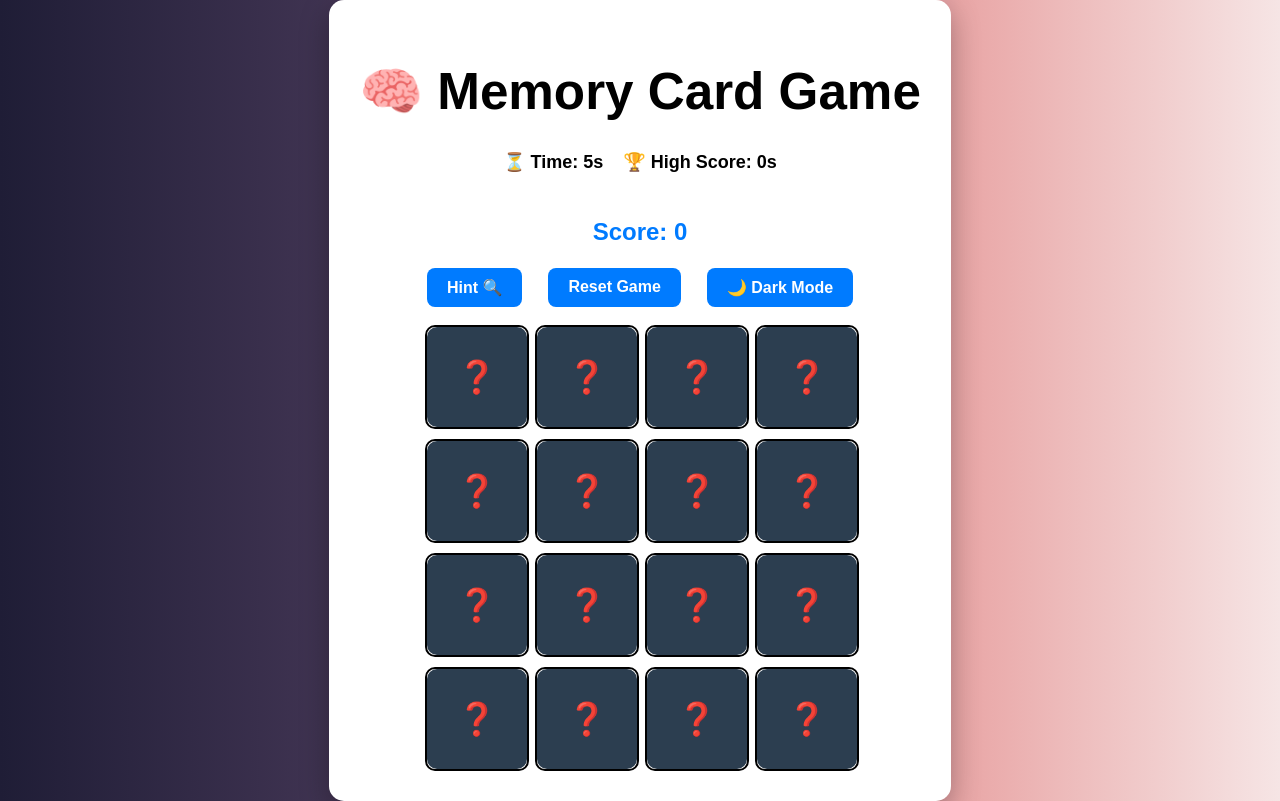
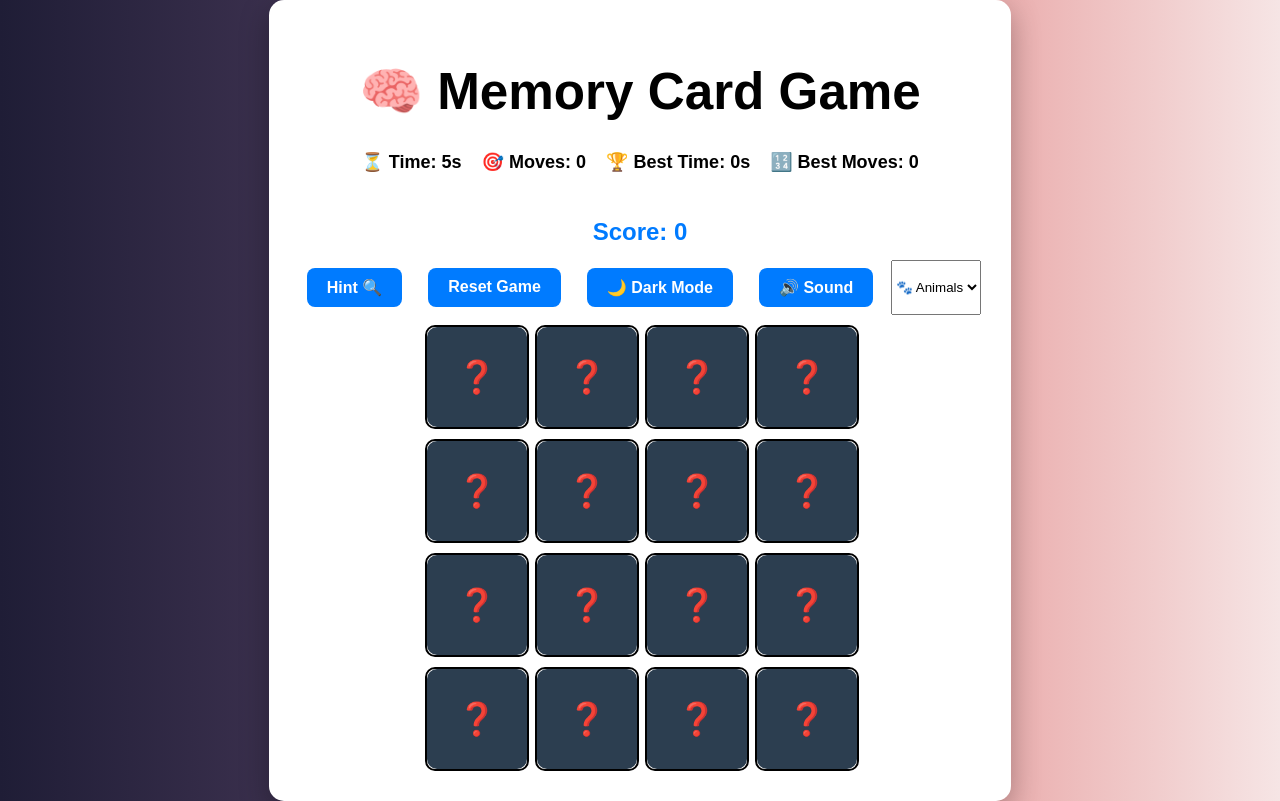
Before and after one commit to Satyam6201/Memory-Card-Game, a React (Vite) app: page / in a window 1280 px wide. Built offline with nearby package versions, Linux system fonts and the light colour scheme.

Commit message:
Add More Feature

```diff
--- a/package.json
+++ b/package.json
@@ -10,6 +10,7 @@
     "preview": "vite preview"
   },
   "dependencies": {
+    "canvas-confetti": "^1.9.3",
     "react": "^19.0.0",
     "react-dom": "^19.0.0"
   },
--- a/src/App.jsx
+++ b/src/App.jsx
@@ -1,11 +1,17 @@
 import React, { useState, useEffect } from "react";
 import CardGrid from "./components/CardGrid";
 import "./styles.css";
+import confetti from "canvas-confetti";
 
-const images = ["🐱", "🐶", "🐼", "🦊", "🐵", "🐸", "🐯", "🐷"];
+const emojiThemes = {
+  animals: ["🐱", "🐶", "🐼", "🦊", "🐵", "🐸", "🐯", "🐷"],
+  fruits: ["🍎", "🍌", "🍇", "🍉", "🍍", "🍑", "🥝", "🍓"],
+  flags: ["🇮🇳", "🇺🇸", "🇬🇧", "🇯🇵", "🇧🇷", "🇫🇷", "🇨🇦", "🇰🇷"],
+};
 
-const generateCards = () => {
-  let cardArray = [...images, ...images]
+const generateCards = (theme) => {
+  const emojis = [...emojiThemes[theme], ...emojiThemes[theme]];
+  return emojis
     .sort(() => Math.random() - 0.5)
     .map((emoji, index) => ({
       id: index,
@@ -13,111 +19,164 @@ const generateCards = () => {
       flipped: false,
       matched: false
     }));
-  return cardArray;
 };
 
 export default function App() {
-  const [cards, setCards] = useState(generateCards());
+  const [theme, setTheme] = useState("light");
+  const [emojiSet, setEmojiSet] = useState("animals");
+  const [cards, setCards] = useState(generateCards(emojiSet));
   const [selectedCards, setSelectedCards] = useState([]);
   const [score, setScore] = useState(0);
+  const [moves, setMoves] = useState(0);
+  const [time, setTime] = useState(0);
   const [gameWon, setGameWon] = useState(false);
-  const [time, setTime] = useState(0);
-  const [theme, setTheme] = useState("light");
-  const [highScore, setHighScore] = useState(
+  const [isMuted, setIsMuted] = useState(false);
+
+  const [highScore, setHighScore] = useState(() =>
     localStorage.getItem("highScore") || 0
+  );
+  const [bestMoves, setBestMoves] = useState(() =>
+    localStorage.getItem("bestMoves") || 0
   );
 
   useEffect(() => {
     if (selectedCards.length === 2) {
       const [first, second] = selectedCards;
-      if (cards[first].emoji === cards[second].emoji) {
-        setScore(score + 10);
-        new Audio("/match.mp3").play();
-        setCards(prev =>
+      const firstCard = cards[first];
+      const secondCard = cards[second];
+
+      if (firstCard.emoji === secondCard.emoji) {
+        if (!isMuted) new Audio("/match.mp3").play();
+        setScore((prev) => prev + 10);
+        setCards((prev) =>
           prev.map((card, idx) =>
-            idx === first || idx === second ? { ...card, matched: true } : card
+            idx === first || idx === second
+              ? { ...card, matched: true }
+              : card
           )
         );
       } else {
-        new Audio("/flip.mp3").play();
+        if (!isMuted) new Audio("/flip.mp3").play();
       }
+
       setTimeout(() => {
-        setCards(prev =>
+        setCards((prev) =>
           prev.map((card, idx) =>
-            idx === first || idx === second ? { ...card, flipped: false } : card
+            idx === first || idx === second
+              ? { ...card, flipped: false }
+              : card
           )
         );
         setSelectedCards([]);
       }, 800);
     }
-  }, [selectedCards, cards, score]);
+  }, [selectedCards, cards, isMuted]);
 
   useEffect(() => {
-    if (cards.every(card => card.matched)) {
+    if (cards.every((card) => card.matched)) {
       setGameWon(true);
+      confetti();
+
       if (time < highScore || highScore === 0) {
         setHighScore(time);
         localStorage.setItem("highScore", time);
       }
+
+      if (moves < bestMoves || bestMoves === 0) {
+        setBestMoves(moves);
+        localStorage.setItem("bestMoves", moves);
+      }
     }
-  }, [cards, time, highScore]);
+  }, [cards, time, highScore, moves, bestMoves]);
 
   useEffect(() => {
     let timer;
     if (!gameWon) {
-      timer = setInterval(() => setTime(time + 1), 1000);
+      timer = setInterval(() => setTime((prev) => prev + 1), 1000);
     }
     return () => clearInterval(timer);
   }, [time, gameWon]);
 
   const handleCardClick = (index) => {
     if (!cards[index].flipped && selectedCards.length < 2) {
-      new Audio("/flip.mp3").play();
-      setCards(prev =>
+      if (!isMuted) new Audio("/flip.mp3").play();
+      setMoves((prev) => prev + 1);
+      setCards((prev) =>
         prev.map((card, idx) =>
           idx === index ? { ...card, flipped: true } : card
         )
       );
-      setSelectedCards([...selectedCards, index]);
+      setSelectedCards((prev) => [...prev, index]);
     }
   };
 
-  const revealCards = () => {
-    setCards(prev => prev.map(card => ({ ...card, flipped: true })));
-    setTimeout(() => {
-      setCards(prev => prev.map(card => (!card.matched ? { ...card, flipped: false } : card)));
-    }, 1000);
-  };
-
   const resetGame = () => {
-    setCards(generateCards());
+    setCards(generateCards(emojiSet));
     setSelectedCards([]);
     setScore(0);
+    setMoves(0);
     setTime(0);
     setGameWon(false);
   };
 
+  const revealCards = () => {
+    setCards((prev) => prev.map((card) => ({ ...card, flipped: true })));
+    setTimeout(() => {
+      setCards((prev) =>
+        prev.map((card) =>
+          !card.matched ? { ...card, flipped: false } : card
+        )
+      );
+    }, 1000);
+  };
+
   const toggleTheme = () => {
-    setTheme(prev => (prev === "light" ? "dark" : "light"));
+    setTheme((prev) => (prev === "light" ? "dark" : "light"));
   };
 
   return (
     <div className={`app ${theme}`}>
       <h1>🧠 Memory Card Game</h1>
+
       <div className="stats">
         <p>⏳ Time: {time}s</p>
-        <p>🏆 High Score: {highScore}s</p>
+        <p>🎯 Moves: {moves}</p>
+        <p>🏆 Best Time: {highScore}s</p>
+        <p>🔢 Best Moves: {bestMoves}</p>
       </div>
+
       <h2>Score: {score}</h2>
+
       <div className="buttons">
         <button onClick={revealCards}>Hint 🔍</button>
         <button onClick={resetGame}>Reset Game</button>
         <button onClick={toggleTheme}>
           {theme === "light" ? "🌙 Dark Mode" : "☀️ Light Mode"}
         </button>
+        <button onClick={() => setIsMuted(!isMuted)}>
+          {isMuted ? "🔇 Mute" : "🔊 Sound"}
+        </button>
+        <select
+          onChange={(e) => {
+            setEmojiSet(e.target.value);
+            resetGame();
+          }}
+          value={emojiSet}
+        >
+          <option value="animals">🐾 Animals</option>
+          <option value="fruits">🍉 Fruits</option>
+          <option value="flags">🚩 Flags</option>
+        </select>
       </div>
+
       <CardGrid cards={cards} onCardClick={handleCardClick} />
-      {gameWon && <p className="winning-message">🎉 Congratulations! You won! 🎉</p>}
+
+      {gameWon && (
+        <>
+          <p className="winning-message">🎉 Congratulations! You won! 🎉</p>
+          <button onClick={resetGame}>🔁 Play Again</button>
+        </>
+      )}
     </div>
   );
 }
```
Also changed, not shown: 1 other file (tests, documents, lock files or other folders).
